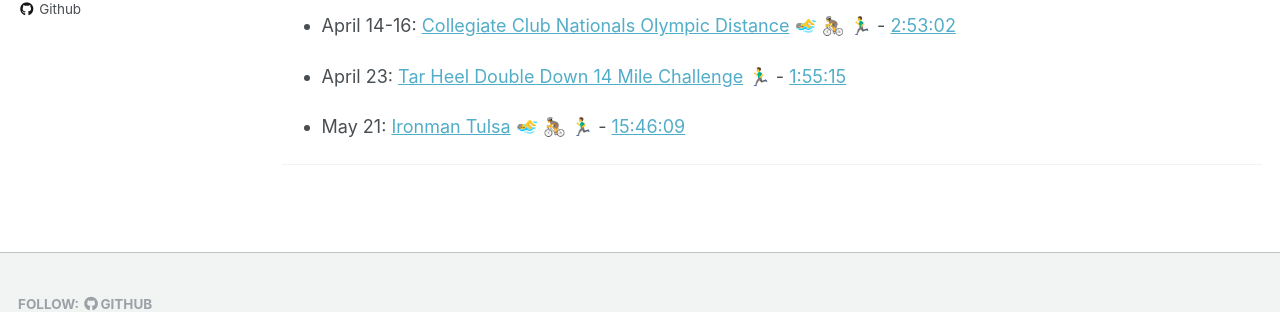
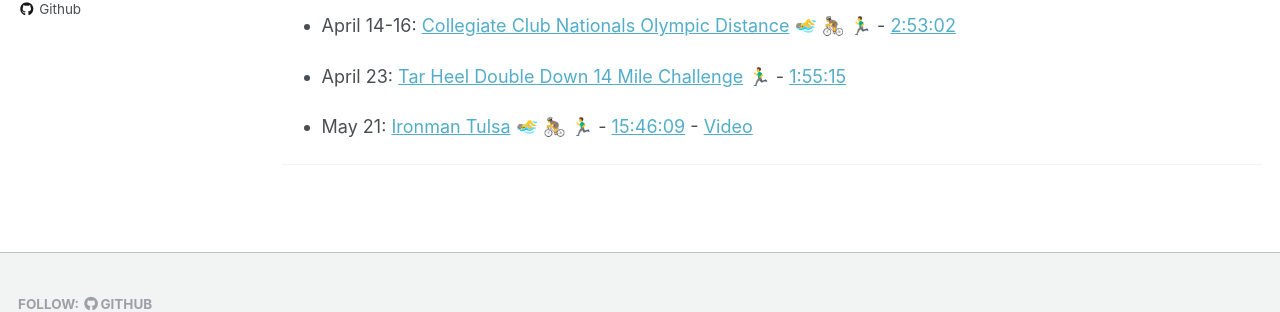
Before and after one commit to caratliff/caratliff.github.io, a Jekyll site: the page built from _pages/race-calendar.md, in a window 1280 px wide. Shown: the part 526-838 px from the top of the page. Built offline with Jekyll 4.4.1, drawn with Linux system fonts in a browser that asks for light colours; emoji names are drawn with the system emoji font.

Commit message:
Update race-calendar.md

```diff
--- a/_pages/race-calendar.md
+++ b/_pages/race-calendar.md
@@ -28,7 +28,7 @@ redirect_from:
 
 - April 23: [Tar Heel Double Down 14 Mile Challenge](https://capstoneraces.com/tar-heel-10-miler/results-and-photos/) :running_man: - [1:55:15](https://results.raceroster.com/v2/en-US/results/td3zrdxc4ewcgxf3/detail/gt4zp5u5e26rf5d4)
 
-- May 21: [Ironman Tulsa](https://www.ironman.com/im703-tulsa) :swimming_man: :bicyclist: :running_man: - [15:46:09](#)
+- May 21: [Ironman Tulsa](https://www.ironman.com/im703-tulsa) :swimming_man: :bicyclist: :running_man: - [15:46:09](https://feathersprod.blob.core.windows.net/api-public/A0C726B6-F648-41E0-91D2-58E4D3FA9F46.pdf) - [Video](https://www.youtube.com/watch?v=ktQtcAhxv3E)
 
 
 <!--- Gran Fondo Asheville: July 16, 2023 -->
```
